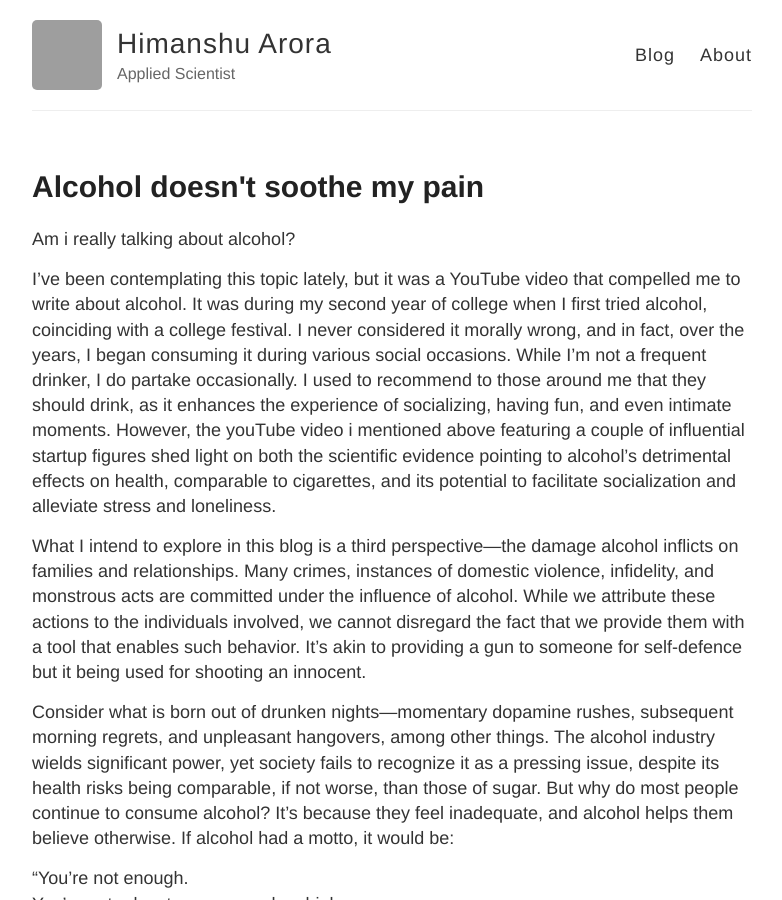
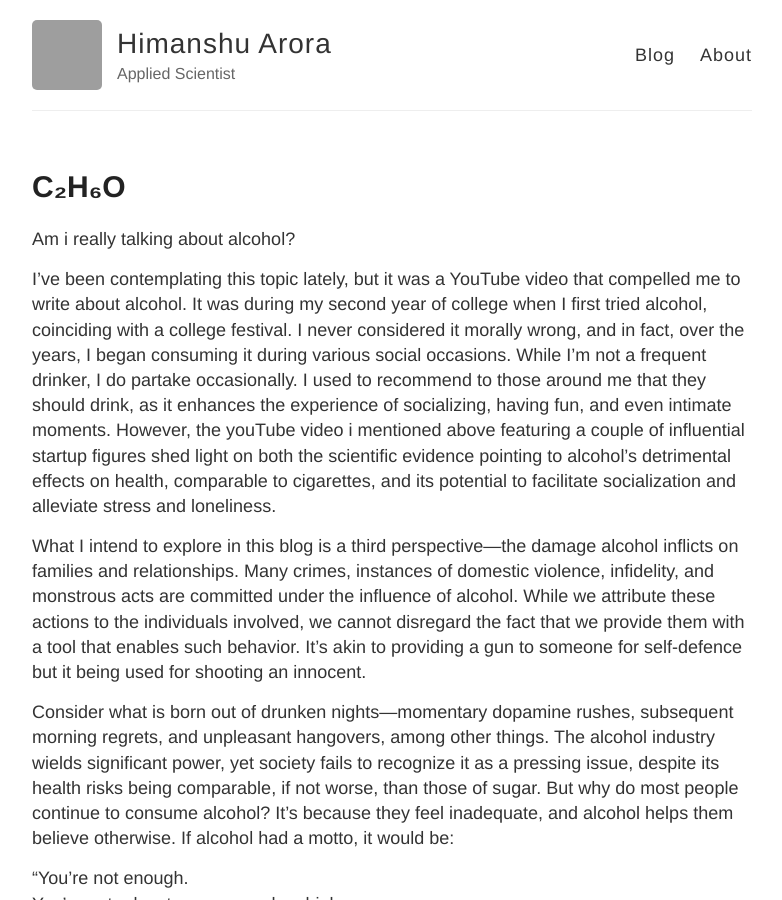
Before and after one commit to harora/harora.github.io, a Jekyll site: the page built from _posts/2023-07-05-alcohol.md, in a window 1280 px wide and 900 px high. Shown: the whole window, without its empty margins (248-1030 px from the left). Built offline with Jekyll 4.4.1, drawn with Linux system fonts in a browser that asks for light colours; grey boxes are pictures that could not be loaded.

Commit message:
Update 2023-07-05-alcohol.md

```diff
--- a/_posts/2023-07-05-alcohol.md
+++ b/_posts/2023-07-05-alcohol.md
@@ -1,6 +1,7 @@
 ---
 layout: post
-title: Alcohol doesn't soothe my pain
+title: C₂H₆O
+
 ---
 
 Am i really talking about alcohol?
```
